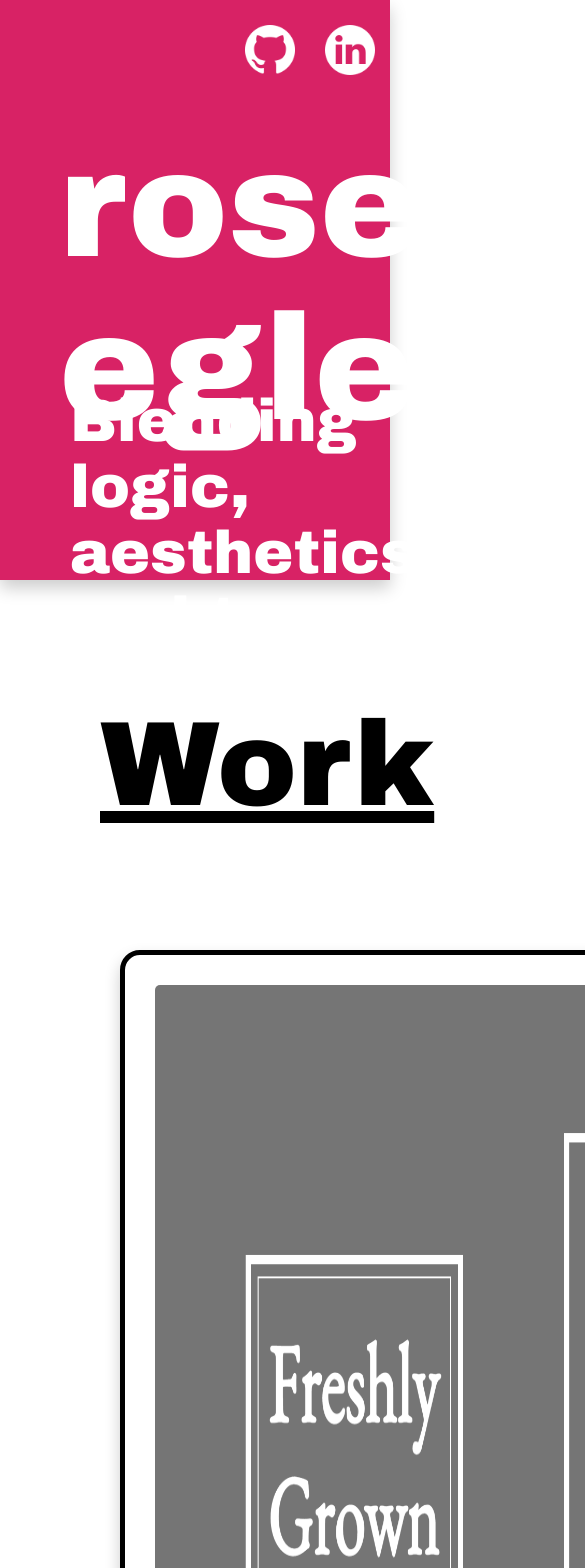
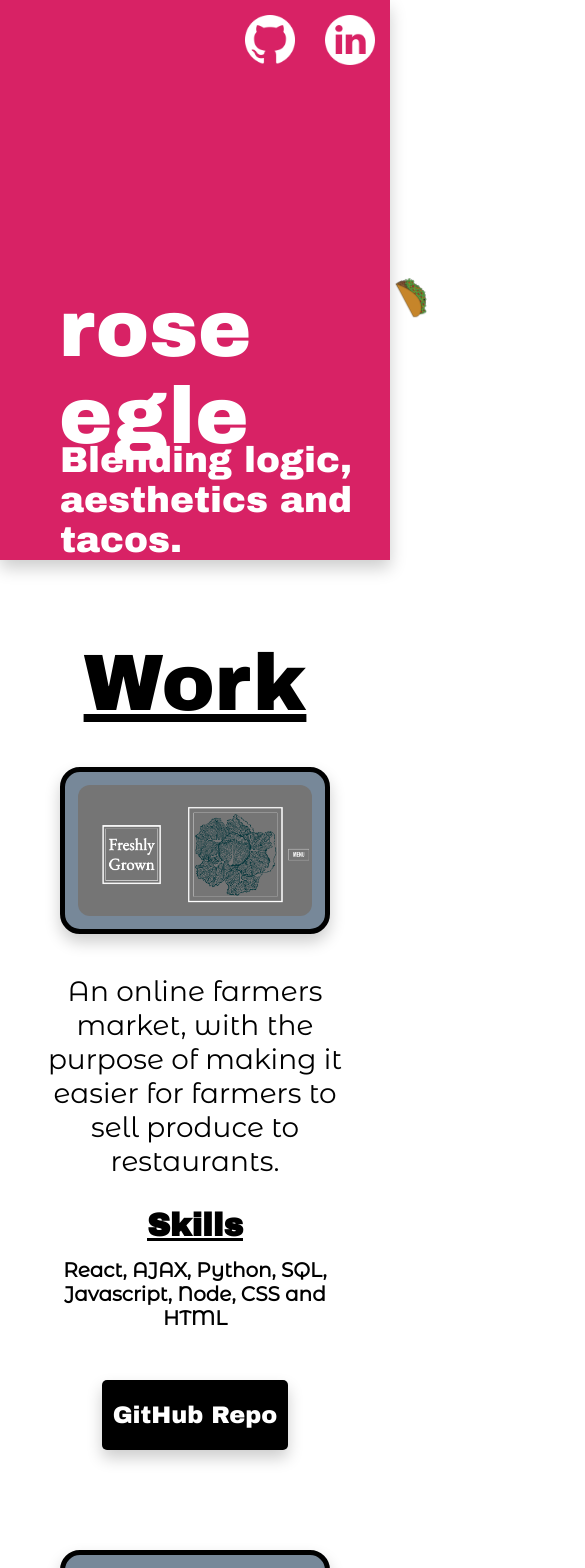
Before and after one commit to RosieEgle-Reibus/portfolio-rose-egle, a React (Create React App) app: page / in a window 390 px wide. Shown: the top 1568 px of the page, 585 px wide, since content can reach past the window. Built offline with nearby package versions, Linux system fonts and the light colour scheme; some icons are missing.

Commit message:
added media query for the 900 range

```diff
--- a/src/App.css
+++ b/src/App.css
@@ -42,7 +42,6 @@ header {
   background: #d82265;
   color: white;
   width: 100%;
-  /* box-sizing: border-box; */
   box-shadow: 0px 8px 16px 0px rgba(0,0,0,0.2);
 
 }
@@ -101,11 +100,12 @@ header {
   padding: 50px;
 }
 
+/*
 .about-div {
   display: flex;
   justify-content: space-evenly;
   align-items: center;
-}
+} */
 
 .about img {
   width: 500px;
@@ -197,6 +197,7 @@ i {
 } */
 
 .work-img-div {
+  width: 1200px;
   display: flex;
   justify-content: center;
   border: 5px solid black;
@@ -206,7 +207,9 @@ i {
 }
 
 .work-img {
-  width: 900px;
+  /* width: 900px; */
+  max-width: 100%;
+  /* height: 100%; */
   border-radius: 20px;
   padding: 15px;
 }
@@ -290,3 +293,219 @@ button a {
   font-size: 12px;
   padding: 5px;
 }
+
+/* less than 1500px */
+
+@media (max-width: 1500px) {
+
+h1 {
+  font-size: 100px;
+}
+
+.header-title h1 {
+  font-size: 120px;
+}
+
+.header-tagline h2 {
+  font-size: 48px;
+}
+
+.header-title .taco {
+  width: 350px;
+  height: 350px;
+}
+
+.work {
+  padding: 80px;
+}
+
+.work-img-div {
+  width: 100%;
+  height: 100%;
+  /* background-color: lightgreen; */
+}
+
+.work-container {
+  margin-top: 80px;
+  align-items: center;
+}
+
+.about {
+  margin: 60px;
+}
+
+.about p {
+  font-size: 24px;
+}
+
+.about-paragraph {
+  width: 100vw;
+  margin: 30px;
+}
+
+.about img {
+  width: 400px;
+}
+}
+
+/* Less than 1200px */
+
+@media (max-width: 1200px)  {
+
+  .work {
+    padding: 60px;
+  }
+
+  .work-container {
+    margin-top: 50px;
+  }
+
+  .work-img-div {
+    width: 100%;
+    height: 100%;
+    /* background: lightblue; */
+  }
+
+  .work h2 {
+    font-size: 42px;
+  }
+
+  .work h3 {
+    font-size: 32px;
+  }
+
+  .work p {
+    font-size: 20px;
+  }
+
+  .skills-container {
+    height: 950px;
+  }
+
+  .icons {
+    width: 500px;
+    font-size: 90px;
+  }
+
+
+}
+
+
+/* Less than 900px */
+
+
+@media  (max-width: 900px)  {
+  nav {
+    height: 80px;
+  }
+
+  h1 {
+    font-size: 80px;
+  }
+
+  .header-title {
+    padding-bottom: 20px;
+  }
+
+  .header-title h1 {
+    font-size: 80px;
+  }
+
+  .header-tagline h2 {
+    font-size: 36px;
+    margin: 0 0 0 10px;
+  }
+
+  .header-title .taco{
+    height: 275px;
+    width: 275px;
+    margin: 25px;
+  }
+
+  /* .work-img-div {
+    background-color: lightpink;
+    padding: -10px;
+  } */
+
+  .work-img {
+    padding: 8px;
+  }
+
+  .work-container {
+    flex-direction: column;
+    margin-top: 10px;
+  }
+
+  .switch {
+    flex-direction: column-reverse;
+  }
+
+  .work-desc-div {
+    flex-direction: column;
+    width: 80vw;
+    justify-content: space-between;
+
+  }
+
+  .work-desc-div p {
+    font-size: 28px;
+  }
+
+  .work h2 {
+    display: none;
+  }
+
+  .work h3 {
+    text-decoration: underline;
+  }
+
+
+  .work-skills {
+    margin-top: 15px;
+  }
+
+  .work-skills p {
+    font-size: 20px;
+    font-weight: 900;
+  }
+
+  button {
+    height: 70px;
+  }
+
+  .about {
+    flex-direction: column;
+  }
+
+  .about img {
+    width: 25vw;
+  }
+
+  .about p {
+    font-size: 22px;
+  }
+
+  .about-paragraph {
+    width: 75vw;
+    margin: 30px;
+  }
+
+  .work a{
+    padding: 0;
+  }
+
+}
+
+
+
+
+
+
+@media (max-width: 600px) {
+
+
+  .work-img-div {
+    background-color: lightslategray;
+  }
+
+}
--- a/src/App.js
+++ b/src/App.js
@@ -12,6 +12,9 @@ import aboutImage from './images/CircleImage.jpg'
 import tacoLogo from './images/TacoLogo.svg'
 import './App.css';
 
+// className="animated slideInLeft"
+// animated slideInLeft delay-0.5s
+
 function App() {
   return (
     <Router>
@@ -23,10 +26,10 @@ function App() {
           <a href="https://www.linkedin.com/in/rose-egle-519280195/"><img src={linkedInLogo} color="white" /></a>
         </nav>
             <div className="header-title">
-              <h1 className="animated slideInLeft">rose egle</h1>
+              <h1>rose egle</h1>
               <div className="taco"></div>
             </div>
-            <div className="header-tagline animated slideInLeft delay-0.5s">
+            <div className="header-tagline">
               <h2>Blending logic, aesthetics and tacos.</h2>
             </div>
       </header>
@@ -40,17 +43,23 @@ function App() {
         <div className="work-desc-div">
           <h2>Freshly Grown</h2>
           <p>An online farmers market, with the purpose of making it easier for farmers to sell produce to restaurants.</p>
+          <div className="work-skills-and-button">
+            <div className="work-skills">
           <h3>Skills</h3>
           <p>React, AJAX, Python, SQL, Javascript, Node, CSS and HTML</p>
+          </div>
           <button><a href="https://github.com/sunnysideupegle/freshly-grown">GitHub Repo</a></button>
+          </div>
         </div>
        </div>
-       <div className="work-container">
+       <div className="work-container switch">
         <div className="work-desc-div">
           <h2>Habitual</h2>
           <p>An app to make habit tracking easier and more fun, with an easy to use interface and a randomly generated reward for the amount of tasks completed.</p>
+          <div className="work-skills">
           <h3>Skills</h3>
           <p>React, AJAX, MongoDB, Javascript, Node.js, CSS and HTML</p>
+          </div>
           <button><a href="https://github.com/sunnysideupegle/habitual">GitHub Repo</a></button>
         </div>
         <div className="work-img-div">
@@ -64,17 +73,21 @@ function App() {
         <div className="work-desc-div">
           <h2>Utter Nonsense</h2>
           <p>Remake of the classic mad-libs with a new-age, internet-centric spin, letting users add photos and hashtags.</p>
+          <div className="work-skills">
           <h3>Skills</h3>
           <p> HTML, CSS, JavaScript, Node, Express, and MongoDB</p>
+          </div>
           <button><a href="https://github.com/sunnysideupegle/utter-nonsense">GitHub Repo</a></button>
         </div>
        </div>
-       <div className="work-container">
+       <div className="work-container switch">
         <div className="work-desc-div">
           <h2>Simon</h2>
           <p>All the wonder of the Simon game with the add fun of Bop-it functionality.</p>
+          <div className="work-skills">
           <h3>Skills</h3>
           <p>Javascript, CSS and HTML</p>
+          </div>
           <button><a href="https://github.com/sunnysideupegle/Simon">GitHub Repo</a></button>
         </div>
         <div className="work-img-div">
@@ -100,7 +113,7 @@ function App() {
       </div>
       </div>
       <div className="about">
-          <img src={aboutImage} className="animated fadeIn" />
+          <img src={aboutImage} />
           <div className="about-paragraph">
           <h1>About</h1>
             <p>I grew up in the mountains of North Carolina and I have a background in graphic design and upper level restaurant management.  This year I became a Software Engineering Fellow at General Assembly. </p>
```
